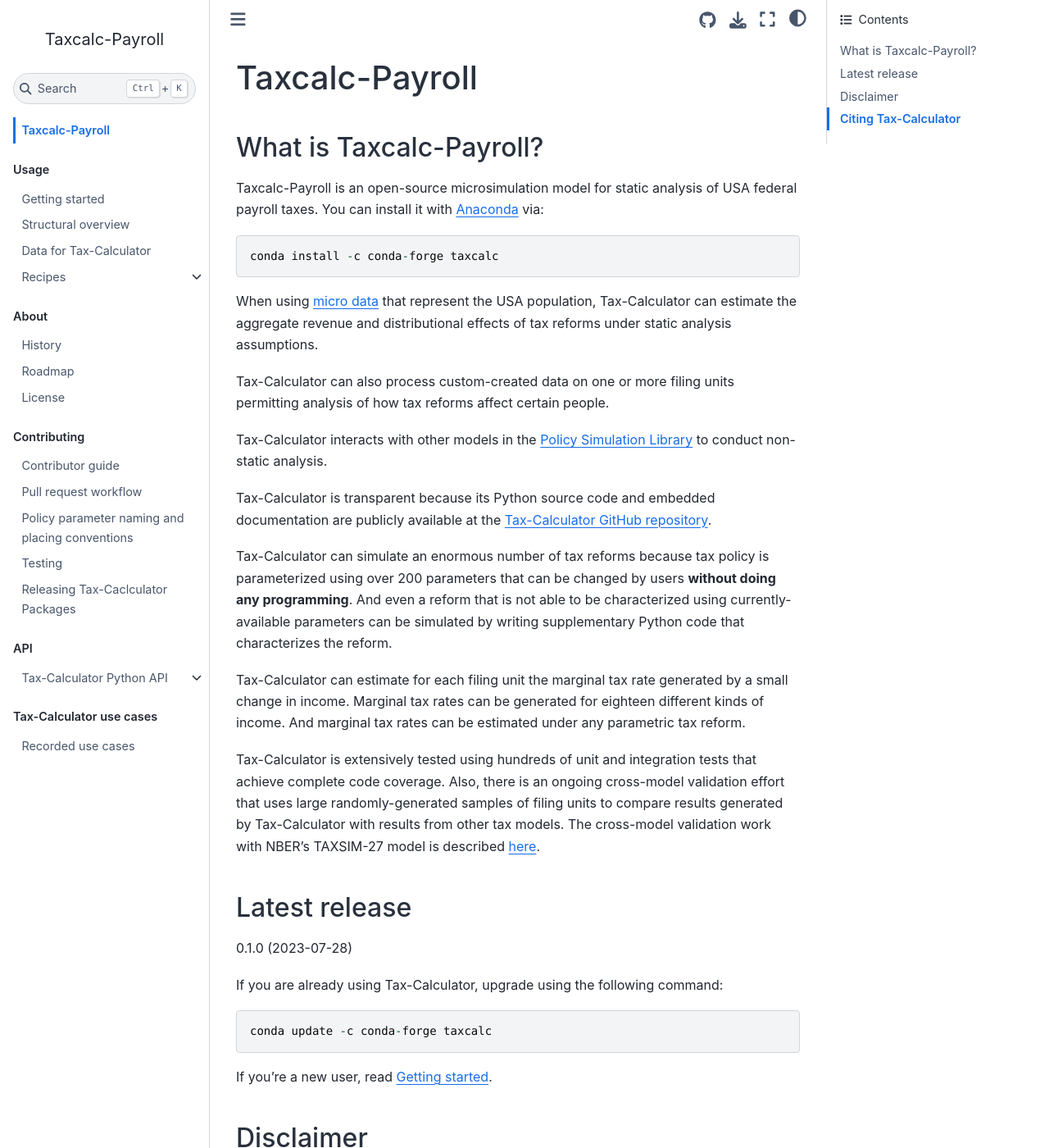
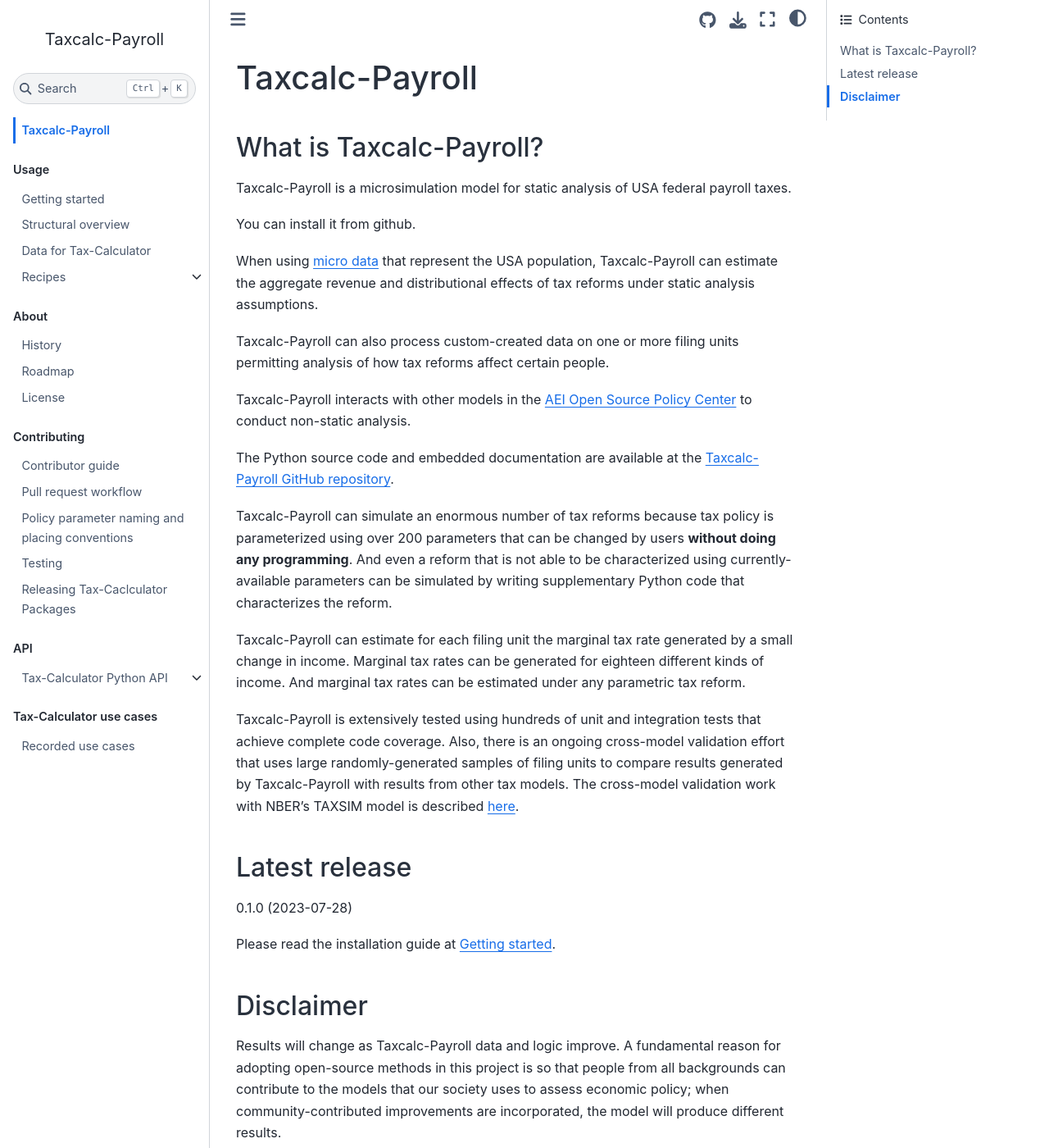
Before and after one commit to bodiyang/Taxcalc-Payroll, a Jupyter Book: the page built from docs/index.md, in a window 1280 px wide and 1400 px high. Shown: the whole window at 82% size. Built offline with Jupyter Book 1.0.4 settings and Sphinx 7.4.7 and the Sphinx Book theme 1.1.4, drawn with Linux system fonts in a browser that asks for light colours; pages that are not in the unit, such as notebooks, are missing from menus; some of the changed text lies outside the part shown.

Commit message:
update index.md documentation

````diff
--- a/docs/index.md
+++ b/docs/index.md
@@ -3,78 +3,57 @@
 
 ## What is Taxcalc-Payroll?
 
-Taxcalc-Payroll is an open-source microsimulation model for static analysis of
+Taxcalc-Payroll is a microsimulation model for static analysis of
 USA federal payroll taxes.
-You can install it with [Anaconda](https://www.anaconda.com/products/individual)
-via:
 
-```
-conda install -c conda-forge taxcalc
-```
+You can install it from github.
 
 When using
 [micro data](https://github.com/PSLmodels/taxdata#about-taxdata-repository)
-that represent the USA population, Tax-Calculator can estimate the aggregate
+that represent the USA population, Taxcalc-Payroll can estimate the aggregate
 revenue and distributional effects of tax reforms under static analysis
 assumptions.
 
-Tax-Calculator can also process custom-created data on one or more filing
+Taxcalc-Payroll can also process custom-created data on one or more filing
 units permitting analysis of how tax reforms affect certain people.
 
-Tax-Calculator interacts with other models in the
-[Policy Simulation Library](https://www.pslmodels.org/) to conduct non-static
+Taxcalc-Payroll interacts with other models in the
+[AEI Open Source Policy Center](https://www.ospc.org/) to conduct non-static
 analysis.
 
-Tax-Calculator is transparent because its Python source code and embedded
-documentation are publicly available at the
-[Tax-Calculator GitHub repository](https://github.com/PSLmodels/Tax-Calculator).
+The Python source code and embedded documentation are available at the
+[Taxcalc-Payroll GitHub repository](https://github.com/bodiyang/Taxcalc-Payroll).
 
-Tax-Calculator can simulate an enormous number of tax reforms because tax policy
+Taxcalc-Payroll can simulate an enormous number of tax reforms because tax policy
 is parameterized using over 200 parameters that can be changed by users
 **without doing any programming**.
 And even a reform that is not able to be characterized using
 currently-available parameters can be simulated by writing supplementary Python
 code that characterizes the reform.
 
-Tax-Calculator can estimate for each filing unit the marginal tax rate
+Taxcalc-Payroll can estimate for each filing unit the marginal tax rate
 generated by a small change in income.
 Marginal tax rates can be generated for eighteen different kinds of income.
 And marginal tax rates can be estimated under any parametric tax reform.
 
-Tax-Calculator is extensively tested using hundreds of unit and integration
+Taxcalc-Payroll is extensively tested using hundreds of unit and integration
 tests that achieve complete code coverage.
 Also, there is an ongoing cross-model validation effort that uses large
 randomly-generated samples of filing units to compare results generated by
-Tax-Calculator with results from other tax models.
-The cross-model validation work with NBER's TAXSIM-27 model is described
-[here](https://github.com/PSLmodels/Tax-Calculator/blob/master/taxcalc/validation/taxsim27/README.md#validation-of-tax-calculator-against-internet-taxsim-27).
+Taxcalc-Payroll with results from other tax models.
+The cross-model validation work with NBER's TAXSIM model is described
+[here](https://github.com/PSLmodels/Tax-Calculator/tree/master/taxcalc/validation).
 
 ## Latest release
 
 {doc}`0.1.0 (2023-07-28) <about/releases>`
 
-If you are already using Tax-Calculator, upgrade using the following command:
-
-```
-conda update -c conda-forge taxcalc
-```
-
-If you're a new user, read {doc}`usage/starting`.
+Please read the installation guide at {doc}`usage/starting`.
 
 ## Disclaimer
 
-Results will change as Tax-Calculator data and logic improve.
+Results will change as Taxcalc-Payroll data and logic improve.
 A fundamental reason for adopting open-source methods in this project is so
 that people from all backgrounds can contribute to the models that our society
 uses to assess economic policy; when community-contributed improvements are
 incorporated, the model will produce different results.
-
-## Citing Tax-Calculator
-
-Please cite the source of your analysis as
-"Tax-Calculator release #.#.#, author's calculations".
-If you wish to provide a link to Tax-Calculator, the preferred URL is:
-`https://PSLmodels.github.io/Tax-Calculator`.
-Additionally, we strongly recommend that you describe the input data used,
-and provide a link to the materials required to replicate your analysis or,
-at least, note that those materials are available upon request.
````
